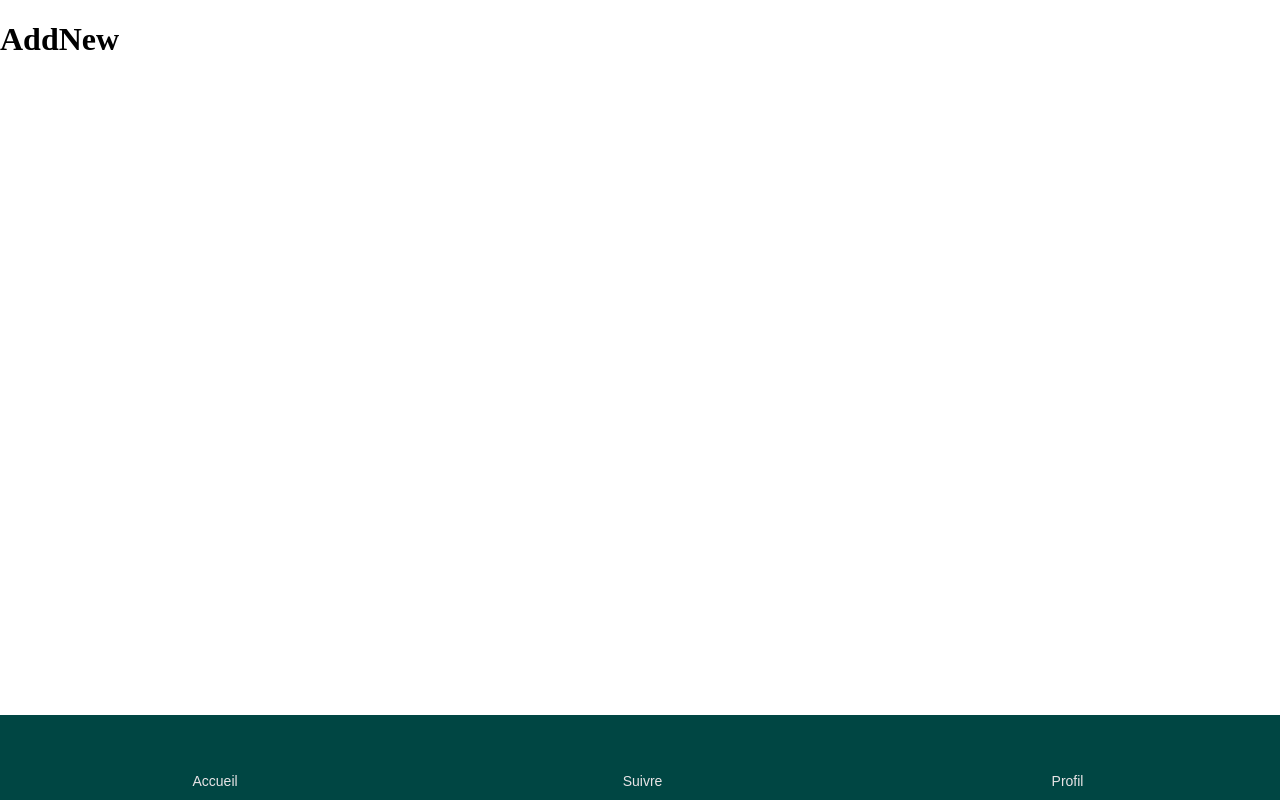
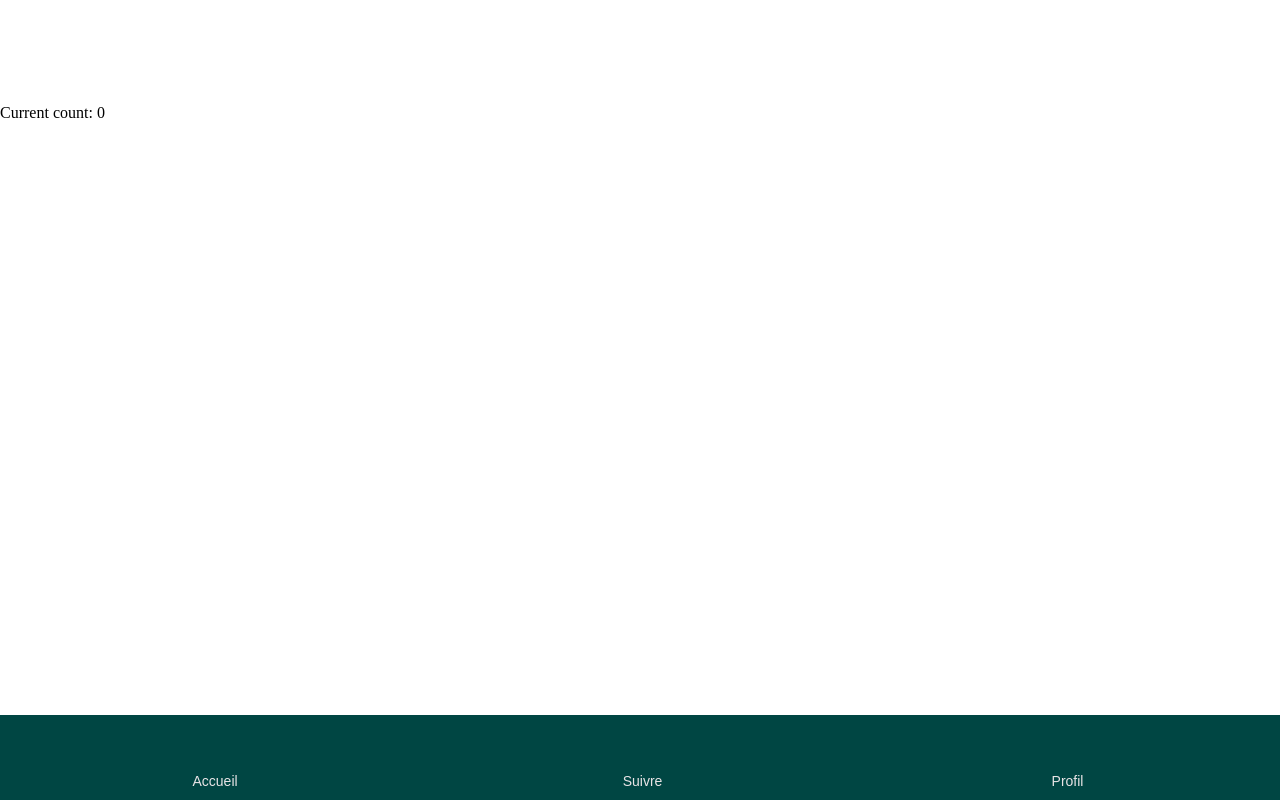
Before and after one commit to Agrumee/moinscestbien, a React (Vite) app in the folder front/: page /addnew in a window 1280 px wide. Built offline with nearby package versions, Linux system fonts and the light colour scheme.

Commit message:
update count button component

```diff
--- a/front/src/components/molecules/CountButton/CountButton.tsx
+++ b/front/src/components/molecules/CountButton/CountButton.tsx
@@ -2,14 +2,23 @@ import "./CountButton.scss";
 import Icon from "../../atoms/Icon/Icon";
 
 interface CountButtonProps {
-    operation: 'plus' | 'minus';
-    onClick?: () => void;
+  operation: 'plus' | 'minus';
+  onClick?: (value: number) => void;
 }
 
-export default function CountButton({ operation, onClick }: CountButtonProps) {
+const CountButton: React.FC<CountButtonProps> = ({ operation, onClick }) => {
+  const handleClick = () => {
+      const value = operation === 'plus' ? 1 : -1;
+      if (onClick) {
+          onClick(value);
+      }
+  };
+
   return (
-    <div className="m-count-button" onClick={onClick}>
-        <Icon name={operation} color='white'/>
-    </div>
+      <div className="m-count-button" onClick={handleClick}>
+          <Icon name={operation} color="white" />
+      </div>
   );
-}
+};
+
+export default CountButton;
--- a/front/src/pages/AddNew.tsx
+++ b/front/src/pages/AddNew.tsx
@@ -1,5 +1,20 @@
+import CountButton from "../components/molecules/CountButton/CountButton";
+import { useState } from "react";
+
 const AddNew = () => {
-  return <h1>AddNew</h1>;
+  const [count, setCount] = useState(0);
+
+  const handleCountChange = (value: number) => {
+      setCount(prevCount => prevCount + value);
+  };
+
+  return (
+      <div>
+          <CountButton operation="plus" onClick={handleCountChange} />
+          <CountButton operation="minus" onClick={handleCountChange} />
+          <p>Current count: {count}</p>
+      </div>
+  );
 };
 
 export default AddNew;
```
